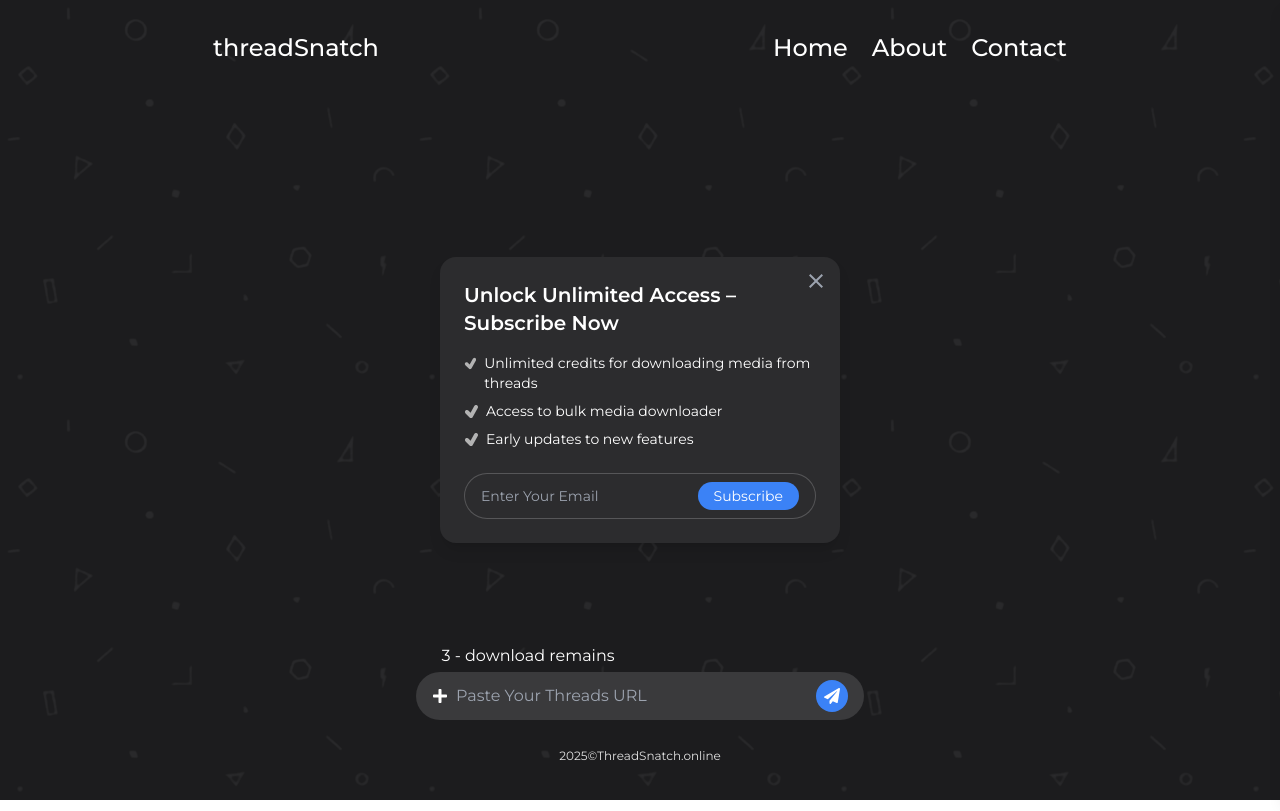
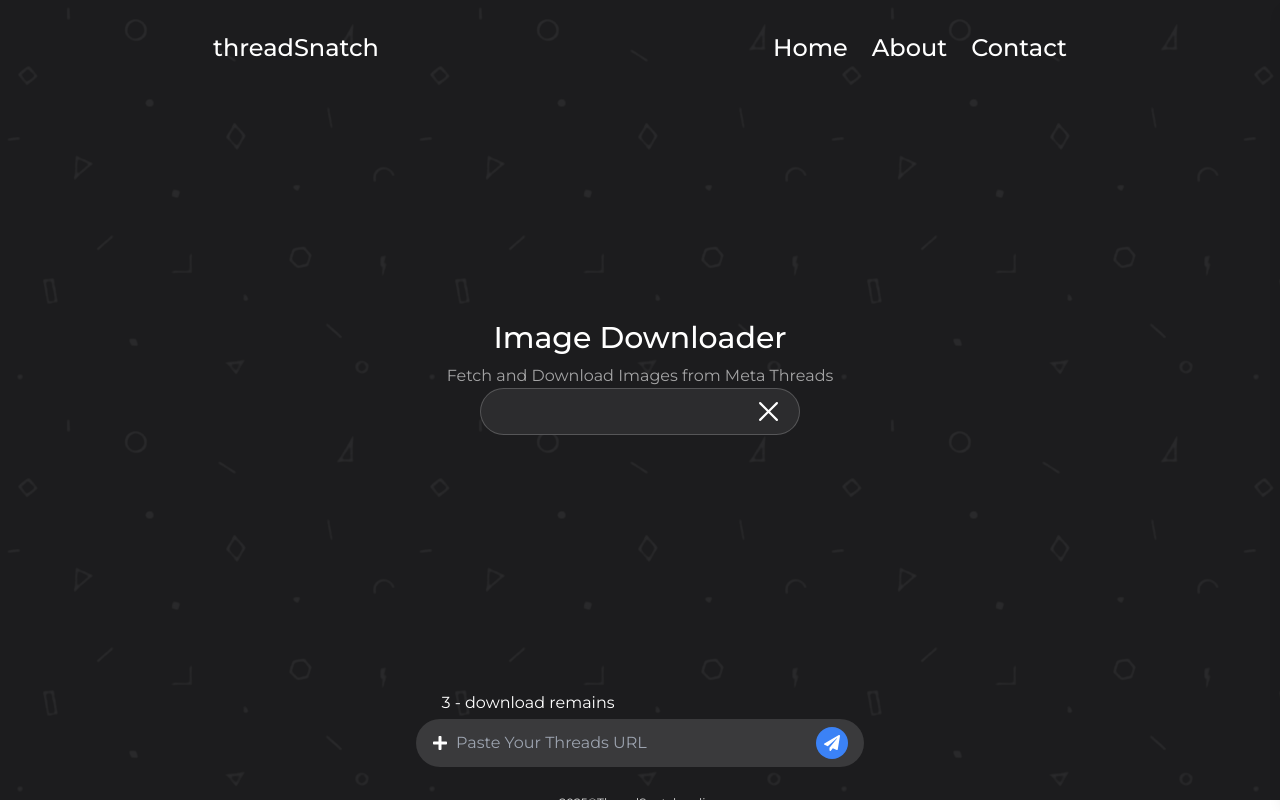
Before and after one commit to gurwnx222/threadsnatch-frontend, a React (Vite) app: page /image in a window 1280 px wide. Built offline with nearby package versions, Linux system fonts and the light colour scheme.

Commit message:
New Commit for Img

```diff
--- a/src/Components/Pricing.jsx
+++ b/src/Components/Pricing.jsx
@@ -1,5 +1,5 @@
 import React from "react";
-import { API_LINK } from "../utils/constants";
+import { API_LINK } from "../utils/contants";
 
 const plan = {
   title: "Pro",
@@ -29,7 +29,7 @@
         <p className="text-base mb-6 text-justify text-[#9C8D8D]">{plan.text}</p>
 
 
-        <a href={API_LINK}
+        {/* <a href={API_LINK}
         target="__blank"
           className="px-4 py-2 rounded-xl text-xl bg-blue-600 text-white w-full mb-5 focus:outline-none focus:ring-2 focus:ring-offset-2 focus:ring-blue-500"
           aria-label={`Get started with the ${plan.title} plan`}
@@ -44,10 +44,10 @@
         </p>
         <p className="text-base mb-6 text-justify text-[#9C8D8D]">
           {plan.text}
-        </p>
+        </p> */}
 
         <a
-          href="https://rapidapi.com/threadertech/api/threadsnatch-api/playground/apiendpoint_02a7614b-8fcd-41cf-bc91-5de42d5dc5c9"
+          href={API_LINK}
           target="__blank"
           className="px-4 py-2 rounded-xl text-xl bg-blue-600 text-white w-full mb-5 focus:outline-none focus:ring-2 focus:ring-offset-2 focus:ring-blue-500"
           aria-label={`Get started with the ${plan.title} plan`}
--- a/src/Components/SubscribeModal.jsx
+++ b/src/Components/SubscribeModal.jsx
@@ -3,7 +3,7 @@
 
 export default function SubscribeModal({ onClose }) {
   return (
-    <div className="fixed inset-0 bg-blend-screen bg-opacity-60 flex items-center justify-center z-50">
+    <div className="fixed inset-0 bg-gray-950 bg-opacity-70 flex items-center justify-center z-50">
       <div className="bg-[#2C2C2E] text-white rounded-2xl m-4 p-6 w-[400px] relative shadow-lg">
         {/* Close Button */}
         <button
--- a/src/Pages/ImageDownL.jsx
+++ b/src/Pages/ImageDownL.jsx
@@ -1,12 +1,26 @@
 import React from "react";
 import { useState } from "react";
 import { FaPlus, FaPaperPlane } from "react-icons/fa";
+import { GoX } from "react-icons/go";
 import SubscribeModal from "../Components/SubscribeModal";
 import Navbar from "../Components/Navbar";
 
 const ImageDownL = () => {
-  const [DRemains, setDRemains] = useState(3);
-  const [showModal, setShowModal] = useState(true);
+  const [credits, setCredits] = useState(3);
+  // use this true of want to show pop up
+  const [showModal, setShowModal] = useState(false);
+  const [isSubscribed, setIsSubscribed] = useState(false);
+
+  // for credits limits
+  const handleFetchImage = () => {
+    if (credits > 0) {
+      // fetch the image from API - GR add Backend
+      setCredits((prev) => prev - 1);
+    } else {
+      // temperary
+      alert("You have no credits left. Please subscribe to get more credits.");
+    }
+  };
 
   return (
     <div className="font-montserrat min-h-screen bg-[#1D1D1E] relative">
@@ -28,16 +42,31 @@
           </p>
         </div>
 
+        {/* after clicking the submit button to fetch img -  code  */}
+
+        <div className="flex bg-[#2C2C2E] w-3/12 h-[47px] mx-auto items-center border rounded-full border-[#FFFFFF33]">
+          <input
+            type="text"
+            placeholder=""
+            className="bg-transparent w-[85%] outline-none px-5" />
+
+            <GoX size={35} className="cursor-pointer" />
+        </div>
+
         {showModal && <SubscribeModal onClose={() => setShowModal(false)} />}
 
         {/* Bottom content */}
         <div className="relative flex flex-col items-center justify-center lg:top-64 top-72 gap-1">
-          <p className="relative lg:right-28 right-24">{DRemains} - download remains</p>
+          <p className="relative lg:right-28 right-24">
+            {credits} - download remains
+          </p>
 
           {/* Input Field is HEre */}
           <div className="flex items-center bg-[#3A3A3C] text-white px-4 py-2 rounded-full w-full max-w-md">
             {/* Plus Icon */}
-            <FaPlus className="mr-2 text-white" />
+            <button>
+              <FaPlus className="mr-2 text-white" />
+            </button>
 
             {/* Input Field */}
             <input
@@ -47,7 +76,10 @@
             />
 
             {/* Send Button */}
-            <button className="bg-blue-500 p-2 rounded-full hover:bg-blue-600 transition">
+            <button
+              onClick={handleFetchImage}
+              className="bg-blue-500 p-2 rounded-full hover:bg-blue-600 transition"
+            >
               <FaPaperPlane className="text-white" />
             </button>
           </div>
```
